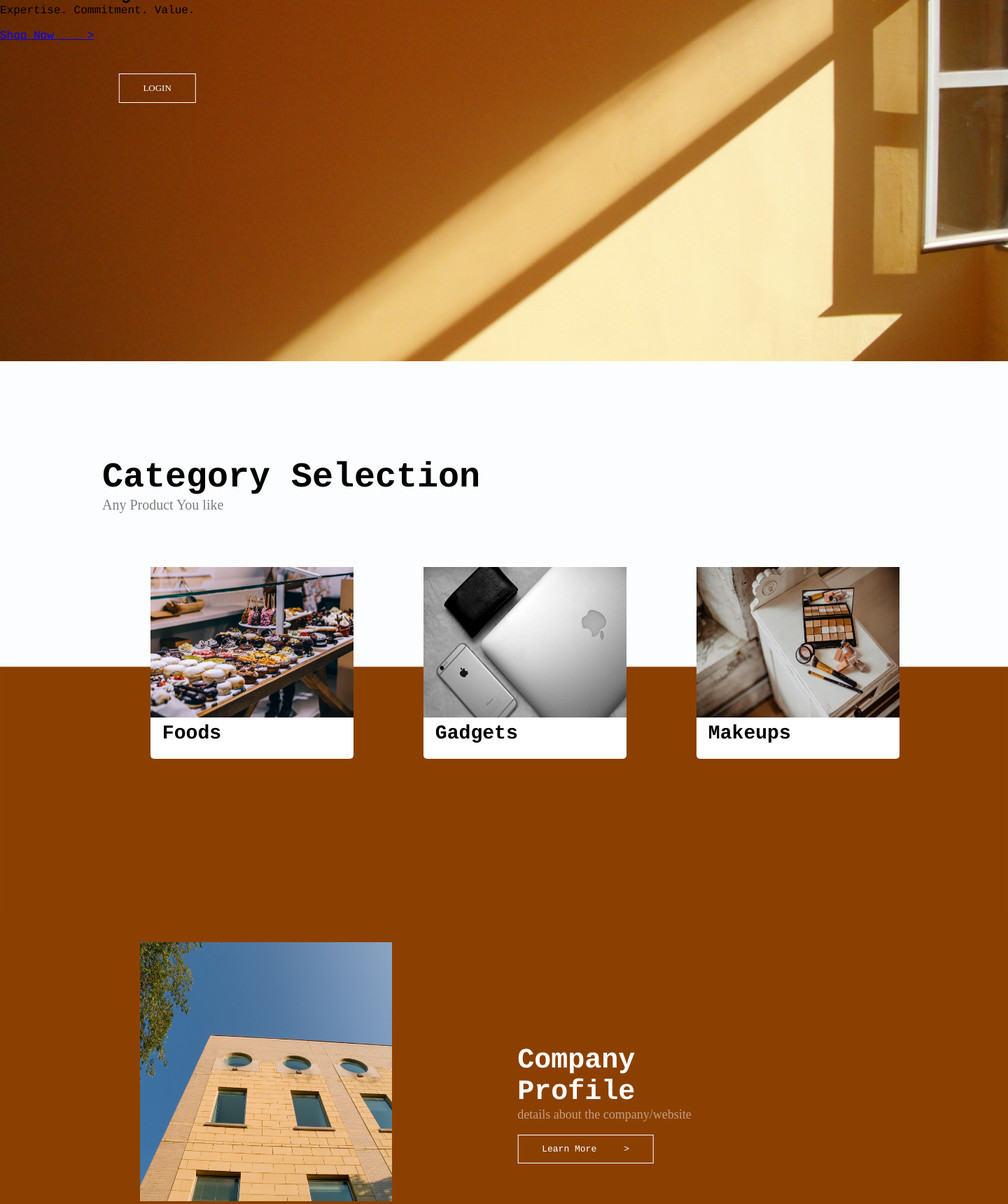
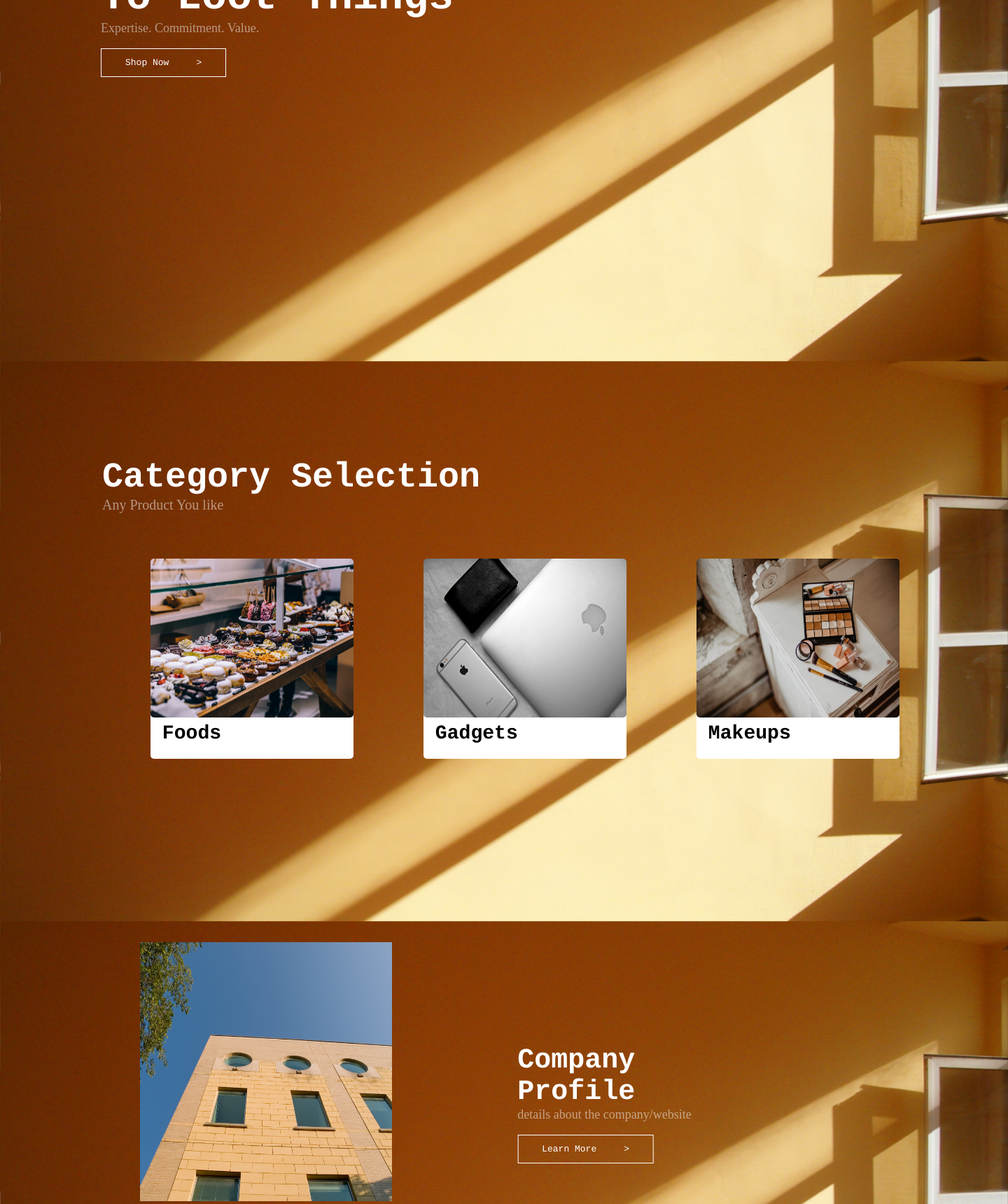
Before and after one commit to janMaynard/Team-5, a PHP site: page /ToLoot.html in a window 1440 px wide. Shown: the part 284-2004 px from the top of the page at 70% size. Run offline with PHP 8.4, Linux system fonts and the light colour scheme.

Commit message:
Update ToLootStyle.css

```diff
--- a/ToLootThings/Css/ToLootStyle.css
+++ b/ToLootThings/Css/ToLootStyle.css
@@ -1,37 +1,42 @@
-*
-{
+*{
     margin: 0;
     padding: 0;
-
     font-family: courier;
 }
 body{
-    background-color: #8B4002;
+    background-image: url(/ToLootThings/ToLootPics/ToLootBG.png);
+    background-size: 100%;
+    background-attachment: fixed;
+    background-repeat: no-repeat;
+
 }
-.header
-{
+.header{
     min-height: 100vh;
     width: 100%;
-    background-image: url(/ToLootThings/ToLootPics/ToLootBG.png);
-    background-position: center;
-    background-size: cover;
     position: relative;
-    background-repeat: no-repeat;
+}
+#fix{
+    position: fixed;
 }
 .logo{
     height: 50px;
     width: 50px;
+    position: absolute;
+    top: 5%;
+    left: 10%;
+
 }
 /*---------------------------------------------------First-page--------------------------------------------------------------*/
-nav
-{
+nav{
     display: flex;
-    padding: 2% 10%;
+    position: absolute;
+    top: 0.5%;
+    left: 50%;
+    padding: 3.6% 10%;
     justify-content: space-between;
     align-items: center;
 }
-.welcome_text
-{
+.welcome-text{
     width: 90%;
     color: #fff;
     position: absolute;
@@ -40,20 +45,33 @@
     transform: translate(-50%,-50%);
     text-align: left;
 }
-.welcome_text h1
-{
+.welcome-text h1{
     font-family:  Courier;
     font-size: 60px;
 }
-.welcome_text p
-{
+.welcome-text p{
     font-family: Times New Roman;
     font-size: 18px;
     color: #fdfdfe;
     opacity: 0.5;
 }
+.welcome-text a{
+    display: inline-block;
+    text-decoration: none;
+    color: #fff;
+    border: 1px solid #fff;
+    padding: 12px 34px;
+    font-size: 13px;
+    background: transparent;
+    position: relative;
+    cursor: pointer;
+}
+.shop-now:hover{
+    border: 1px solid #312e2d;
+    background: #312e2d;
+    transition: 1s;
+}
 /*-----------------------------------------------------------Login-----------------------------------------------------------*/
-
 .show-btn{
     display: inline-block;
     text-decoration: none;
@@ -66,17 +84,26 @@
     cursor: pointer;
     font-family: 'Times New Roman';
 }
-.show-btn:hover
-{
-    border: 1px solid #312e2d;
+.show-btn::after{
+    content: '';
+    width: 0%;
+    height: 3px;
     background: #312e2d;
-    transition: 1s;
+    display: block;
+    margin: auto;
+    transition: 0.5s;
+}
+.show-btn:hover::after{
+    width: 100%;
 }
 .show-btn{
     position: absolute;
-    top: 50%;
-    left: 15.6%;
+    top: 7%;
+    left: 93%;
     transform: translate(-50%, -50%);
+    border: none;
+    font-family:  Courier;
+    font-size: 13px;
 }
 input[type="checkbox"]{
     display: none;
@@ -159,6 +186,13 @@
 .login-container .signup-here:hover{
     text-decoration: underline;
 }
+.login-logo{
+    height: 20px;
+    width: 20px;
+    position: relative;
+    left: 90em;
+    top: 44px;
+}
 /*-----------------------------------------------------------Signup----------------------------------------------------------*/
 .signup-here{
     display: none;
@@ -192,7 +226,6 @@
     border-radius: 4px;
     background: rgba(255, 255, 255, 0.25);
     border: 1px solid rgba(255, 255, 255, 0.18);
-
 }
 .signup-container{
     position: absolute;
@@ -263,34 +296,25 @@
 /*--------------------------------------------------------Second-page--------------------------------------------------------*/
 .second-page-text{
     width: 90%;
-    color: black;
+    color: white;
     position: absolute;
     bottom: 95%;
     left: 33.5em;
     transform: translate(-50%,-50%);
     text-align: left;
 }
-.second-page-text h1
-{
+.second-page-text h1{
     font-family:  Courier;
     font-size: 50px;
 }
-.second-page-text p
-{
+.second-page-text p{
     font-family: Times New Roman;
     font-size: 20px;
-    color: black;
+    color: #fdfdfe;
     opacity: 0.5;
 }
-.header1
-{
-    background-image: url(/ToLootThings/ToLootPics/pagetwo.png);
-    background-repeat: no-repeat;
-    background-position: top;
-    background-size: 100%;
-}
-.container
-{
+
+.container{
     top: 237.5px;
     left: 150px ;
     position: relative;
@@ -301,8 +325,7 @@
     flex-wrap: wrap;
     z-index: 1;
 }
-.container .cat1
-{
+.container .cat1{
     position: relative;
     width: 290px;
     height: 280px;
@@ -312,33 +335,28 @@
     display: flex;
 }
 .container .cat1 .cat2 img{
-    height: 5.7cm;
+    height: 6cm;
     width: 290px;
+    border-radius: 5px;
 }
-.container .cat1 .cat2
-{
+.container .cat1 .cat2{
     position: absolute;
     bottom: 0.5px;
     left: -20px;
     font-size: 1.5em;
     color: black;
     pointer-events: none;
-}
-.container .cat1 .cat2
-{
     padding: 20px;
     text-align: left;
     transition: 0.5s;
 }
-.container .cat1 .cat p
-{
+.container .cat1 .cat2 p{
     font-size: 1em;
     color: black;
     font-weight: 300;
     font-family: Courier;
 }
-.container .cat1 .cat2 a
-{
+.container .cat1 .cat2 a{
     position: relative;
     display: inline-block;
     padding: 8px 20px;
@@ -347,14 +365,12 @@
     color: #000;
 }
 /*--------------------------------------------------------third-page---------------------------------------------------------*/
-.header2
-{
+.header2{
     min-height: 100vh;
     width: 100%;
     position: relative;
 }
-.company-profile
-{
+.company-profile{
     width: 90%;
     color: #fff;
     position: absolute;
@@ -363,20 +379,17 @@
     transform: translate(-50%,-50%);
     text-align: left;
 }
-.company-profile h1
-{
+.company-profile h1{
     font-family:  Courier;
     font-size: 40px;
 }
-.company-profile p
-{
+.company-profile p{
     font-family: Times New Roman;
     font-size: 18px;
     color: #fdfdfe;
     opacity: 0.5;
 }
-.company-profile a
-{
+.company-profile a{
     display: inline-block;
     text-decoration: none;
     color: #fff;
@@ -387,8 +400,7 @@
     position: relative;
     cursor: pointer;
 }
-.learn-more:hover
-{
+.learn-more:hover{
     border: 1px solid #312e2d;
     background: #312e2d;
     transition: 1s;
@@ -402,13 +414,11 @@
 }
 /*--------------------------------------------------------------Fourth-page--------------------------------------------------------------*/
 
-.services h1
-{
+.services h1{
     font-family:  Courier;
     font-size: 50px;
 }
-.services
-{
+.services{
     width: 90%;
     color: #fff;
     position: absolute;
@@ -424,24 +434,24 @@
     right: 4.6cm;
 }
 
-.box .text-box
-{
+.box .text-box{
     position: relative;
     width: 500px;
     height: 130px;
     border-radius: 1px;
     top: 22.4cm;
     left: 24cm;
-    color: #fff;
+    color: black;
 }
 .bbox .text-box h2{
     position: absolute;
     bottom: 1.5cm;
     font-size: 2.8em;
-    color: #666768;
+    color: rgb(29, 28, 28);
 }
 .box p{
     text-align: center;
+    color: black;
 }
 /*--------------------------------------------------------------Fifth-page--------------------------------------------------------------*/
 .header4 img{
@@ -451,13 +461,11 @@
     top: 32cm;
     left: 5cm;
 }
-.contact h1
-{
+.contact h1{
     font-family:  Courier;
     font-size: 40px;
 }
-.contact
-{
+.contact{
     width: 90%;
     color: #fff;
     position: absolute;
@@ -465,47 +473,41 @@
     left: 150px;
     text-align: left;
 }
-.contacts1 .contacts2
-{
+.contacts1 .contacts2{
     position: relative;
     width: 300px;
     height: 70px;
     border-radius: 1px;
     top: 25.5cm;
     left: 26cm;
-    color: #fff;
+    color: black;
 }
 .contacts2 p{
     font-family: Times New Roman;
     font-size: 18px;
-    color: #fdfdfe;
-    opacity: 0.5;
+    color: black;
+    opacity: 0.7;
 }
 
-nav img
-{
+nav img{
     width: 200px;
 }
-.nav_links
-{
+.nav_links{
     flex: 1;
     text-align: right;
 }
-.nav_links ul li
-{
+.nav_links ul li{
     list-style: none;
     display: inline-block;
     padding: 8px 30px;
     position: relative;
 }
-.nav_links ul li a
-{
+.nav_links ul li a{
     color: #fff;
     text-decoration: none;
     font-size: 13px;
 }
-.nav_links ul li::after
-{
+.nav_links ul li::after{
     content: '';
     width: 0%;
     height: 2.2px;
@@ -514,33 +516,18 @@
     margin: auto;
     transition: 0.5s;
 }
-.nav_links ul li:hover::after
-{
+.nav_links ul li:hover::after{
     width: 100%;
 }
-.get-started:hover
-{
-    border: 1px solid #312e2d;
-    background: #312e2d;
-    transition: 0.5s;
-}
-nav .fa
-{
-    display: none;
-}
 /*---------------------------------------------------for-another-devices---------------------------------------------------*/
-/*@media(max-width: 900px)
-{
-    .welcome_text h1
-    {
+/*@media(max-width: 900px){
+    .welcome-text h1{
         font-size: 20px;
     }
-    .nav_links ul li
-    {
+    .nav_links ul li{
         display: block;
     }
-    .nav_links
-    {
+    .nav_links{
         position: absolute;
         background: #f44336;
         height: 100vh;
@@ -551,32 +538,26 @@
         z-index: 2;
         transition: 1s;
     }
-    nav .fa
-    {
+    nav .fa{
         display: block;
         color: #fff;
         margin: 10px;
         font-size: 22px;
         cursor: pointer;
     }
-    .nav_links ul
-    {
+    .nav_links ul{
         padding: 30px;
     }
 }
-@media(max-width: 700px)
-{
-    .about h1
-    {
+@media(max-width: 700px){
+    .about h1{
         text-align: center;
     }
-    .about .p1
-    {
+    .about .p1{
         margin-right: 1px;
         font-size: 16px;
     }
-    .container
-    {
+    .container{
         align-items: center;
     }
 }*/
@@ -602,8 +583,7 @@
 
 /*--------------------------------------------------------------Newton--------------------------------------------------------------*/
 
-.density
-{
+.density{
     position: relative;
     top: 29cm;
 }
```
